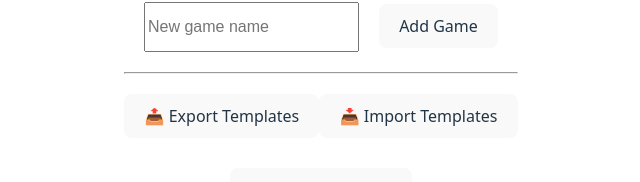
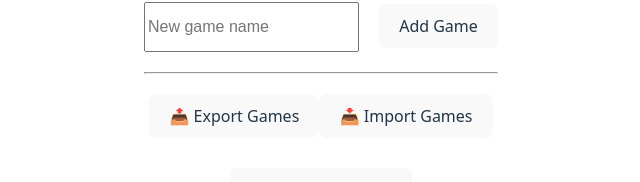
Before and after one commit to illja-popovics/scoresheet_app, a React (Vite) app: page / in a window 1280 px wide. Shown: the part 331-513 px from the top of the page, without its empty margins (319-959 px from the left). Built offline with nearby package versions, Linux system fonts and the light colour scheme.

Commit message:
name change

```diff
--- a/src/components/GameSelector/GameSelector.jsx
+++ b/src/components/GameSelector/GameSelector.jsx
@@ -41,7 +41,8 @@ const GameSelector = ({ onSelect }) => {
       <h2>Select or Create a Game</h2>
       <ul className={styles.gameList}>
         {games.map((g, i) => {
-          const hasTemplate = !!loadTemplate(g.name);
+          const template = loadTemplate(g.name);
+          const hasTemplate = Array.isArray(template) && template.length > 0;
 
           return (
             <li key={i} className={styles.gameListItem}>
@@ -80,8 +81,8 @@ const GameSelector = ({ onSelect }) => {
       <hr style={{ margin: "20px 0" }} />
 
       <div>
-        <button onClick={exportAllTemplates}>📤 Export Templates</button>
-        <button onClick={() => fileInputRef.current.click()}>📥 Import Templates</button>
+        <button onClick={exportAllTemplates}>📤 Export Games</button>
+        <button onClick={() => fileInputRef.current.click()}>📥 Import Games</button>
         <input
           type="file"
           accept=".json"
```
